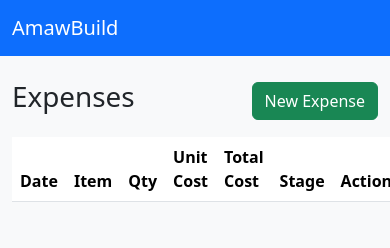
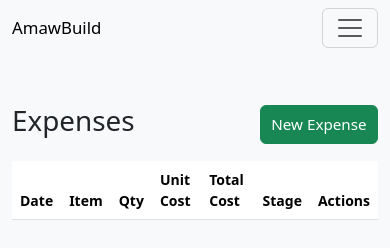
Before and after one commit to Umeadi64/amawbuild-app, a plain HTML site: page expense_list.html in a window 390 px wide. Drawn offline with nearby package versions, Linux system fonts and the light colour scheme; no server answers.

Commit message:
Update changes to menu item

```diff
--- a/expense_list.html
+++ b/expense_list.html
@@ -10,11 +10,14 @@
 </head>
 
 <body>
-    <nav class="navbar navbar-expand-lg navbar-dark bg-primary">
+    <nav class="navbar navbar-expand-lg navbar-light bg-light mb-4">
         <div class="container-fluid">
             <a class="navbar-brand" href="#">AmawBuild</a>
-            <div class="collapse navbar-collapse">
-                <ul class="navbar-nav me-auto">
+            <button class="navbar-toggler" type="button" data-bs-toggle="collapse" data-bs-target="#mainNav" aria-controls="mainNav" aria-expanded="false" aria-label="Toggle navigation">
+                <span class="navbar-toggler-icon"></span>
+            </button>
+            <div class="collapse navbar-collapse" id="mainNav">
+                <ul class="navbar-nav">
                     <li class="nav-item dropdown">
                         <a class="nav-link dropdown-toggle" href="#" role="button" data-bs-toggle="dropdown"
                             aria-expanded="false">Progress Tracking</a>
@@ -46,6 +49,7 @@
         </div>
 
         <div id="alert-placeholder"></div>
+        <div class="table-responsive">
         <table class="table table-striped" id="expenses-table">
             <thead>
                 <tr>
@@ -60,6 +64,7 @@
             </thead>
             <tbody></tbody>
         </table>
+        </div>
     </main>
 
     <script src="https://cdn.jsdelivr.net/npm/bootstrap@5.3.2/dist/js/bootstrap.bundle.min.js"></script>
--- a/style.css
+++ b/style.css
@@ -1,3 +1,17 @@
 body { background:#f8f9fa; }
 #entries-table td, #entries-table th { vertical-align: middle; }
 .alert-fixed { position: fixed; top: 1rem; right: 1rem; z-index: 1050; }
+
+/* Mobile tweaks */
+@media (max-width: 576px) {
+	body { font-size: 14px; }
+	.container { padding-left: 0.75rem; padding-right: 0.75rem; }
+	.navbar-brand { font-size: 1.05rem; }
+	.navbar .nav-link { padding-left: 0.5rem; padding-right: 0.5rem; }
+	.btn { font-size: 0.95rem; padding: 0.45rem 0.65rem; }
+	form .form-control, form .form-select { font-size: 0.95rem; }
+	.card .card-body { padding: 0.9rem; }
+}
+
+/* Ensure tables can scroll horizontally on small screens */
+.table-responsive { overflow-x: auto; -webkit-overflow-scrolling: touch; }
```
Also changed, not shown: dashboard.html (+4 -1 lines), detail.html (+4 -1 lines), expense.html (+4 -1 lines), expense_detail.html (+4 -1 lines), index.html (+9 -4 lines), summary.html (+4 -1 lines).
